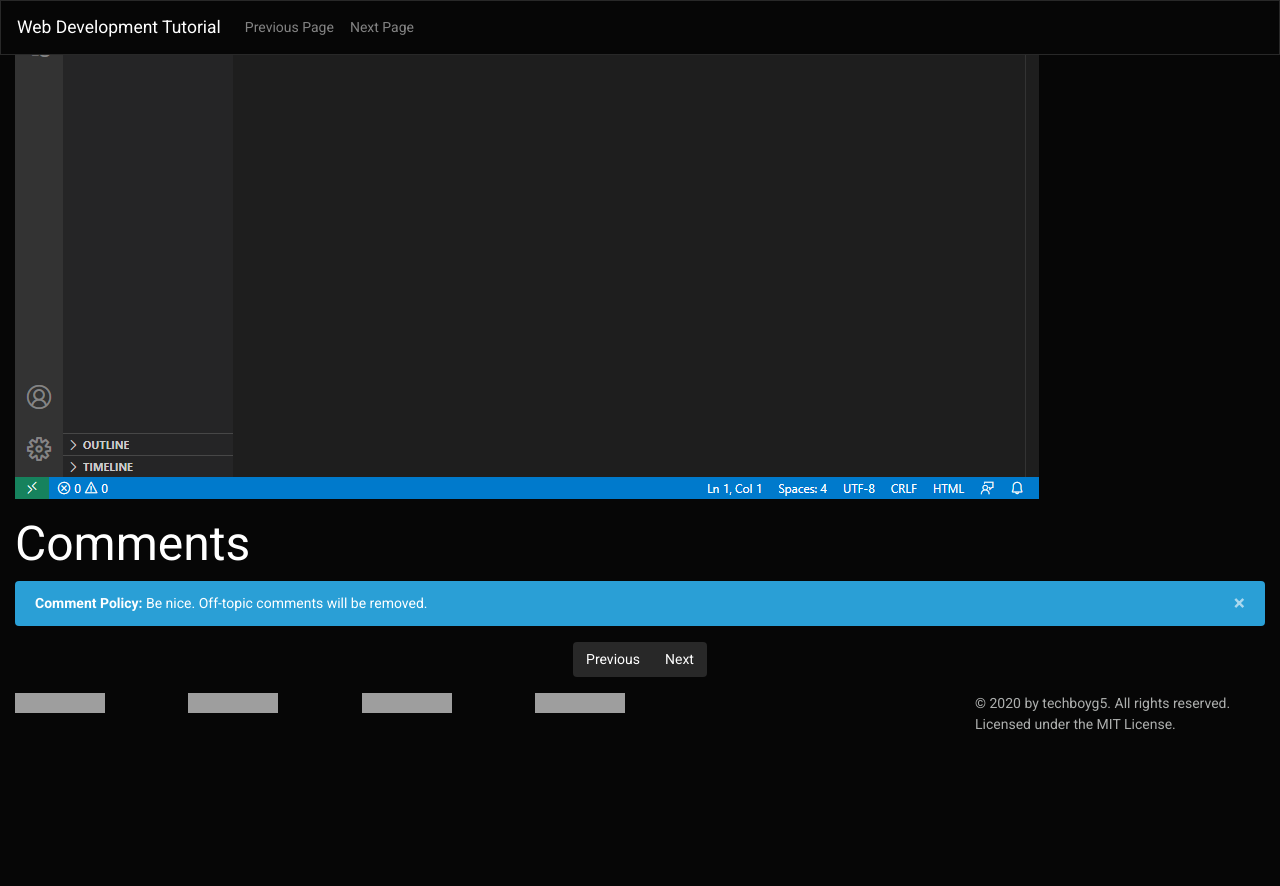
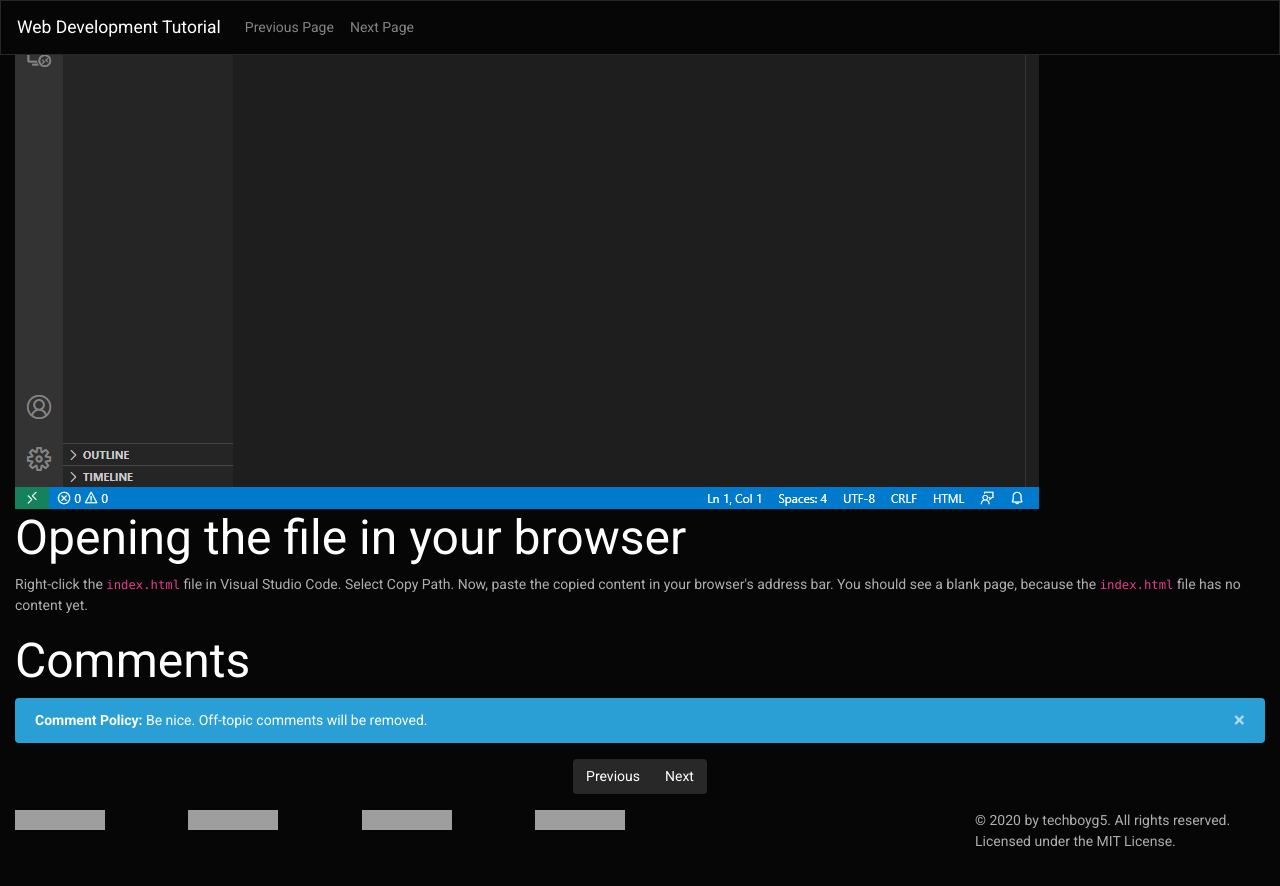
Before and after one commit to techboyg5/web-development-tutorial, a Jekyll site: the page built from chapter2/page2.html, in a window 1280 px wide and 900 px high, scrolled down 2879 px. Shown: the top 886 px of the window. Built offline with Jekyll 4.4.1, drawn with Linux system fonts in a browser that asks for light colours; nearby versions of some CDN libraries; comment, search, counter and statistics services are not loaded; before the commit the page ends 3662 px from its top, so only the background shows below that; grey boxes are pictures that could not be loaded.

Commit message:
Update page2.html

```diff
--- a/chapter2/page2.html
+++ b/chapter2/page2.html
@@ -16,8 +16,10 @@ nextpage: /web-development-tutorial/chapter2/page3.html
 <p>Now, create a folder on your computer, where all website files will be stored. Putting it in the root Desktop folder or the root Documents folder is recommended.</p>
 <h3>Starting Visual Studio Code in this folder</h3>
 <p>Open Visual Studio Code. Drag the folder to the Visual Studio Code window. Visual Studio Code will restart, running inside the newly opened folder.</p>
-<h3>Creating your first file</h3>
+<h2>Creating your first file</h2>
 <p>You're now going to create your first file! Inside Visual Studio Code, right-click the empty list of files. Click "New File", then name the file <code>index.html</code>. This will be the home page of your website.</p>
 <img src="newfile.png" alt="The New File option highlighted in the context menu of Visual Studio Code">
 <img src="namingfile.png" alt="The New File textbox, with index.html types in it">
 <img src="emptyfile.png" alt="The blank index.html file">
+<h2>Opening the file in your browser</h2>
+<p>Right-click the <code>index.html</code> file in Visual Studio Code. Select Copy Path. Now, paste the copied content in your browser's address bar. You should see a blank page, because the <code>index.html</code> file has no content yet.</p>
```
